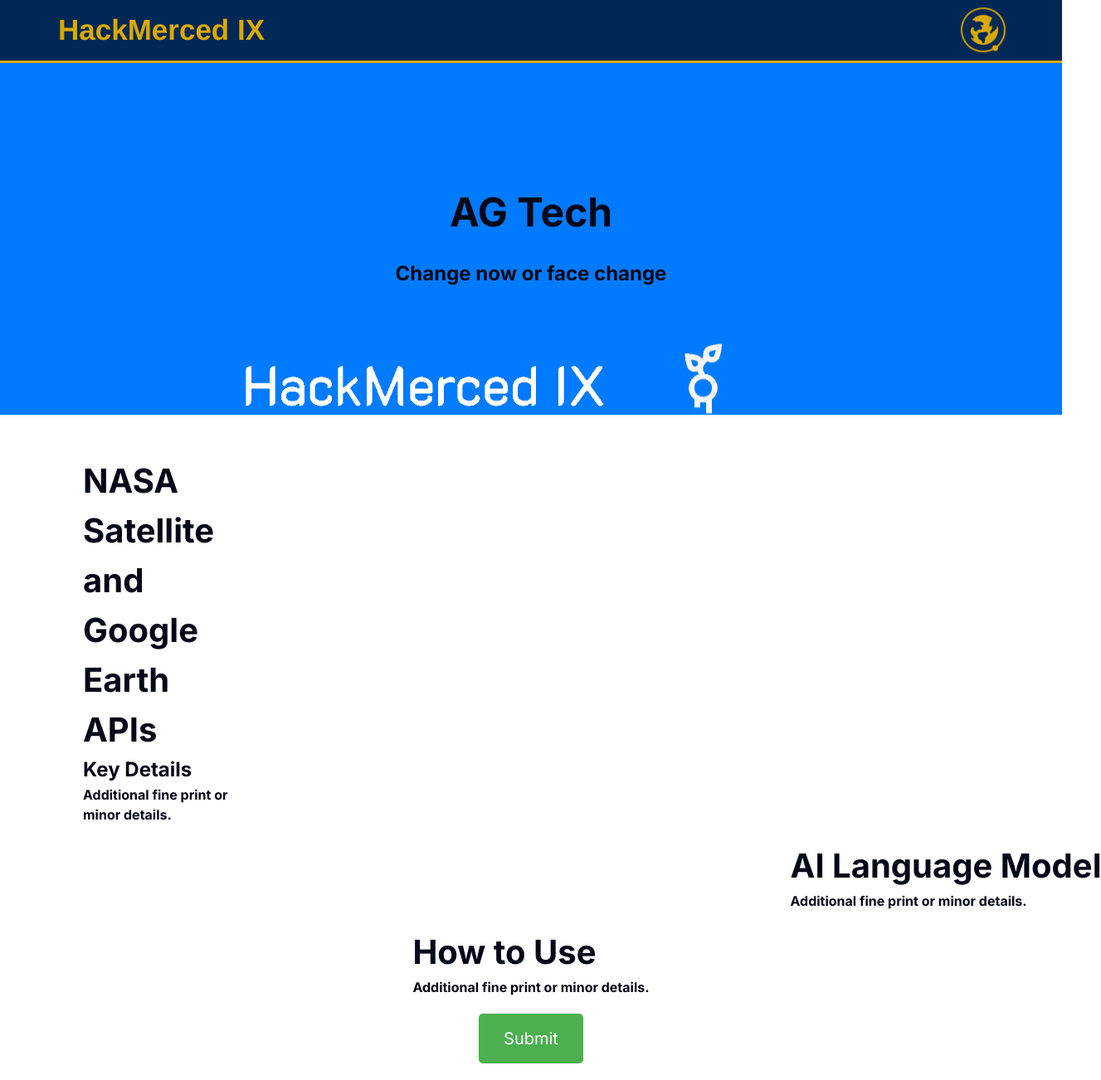
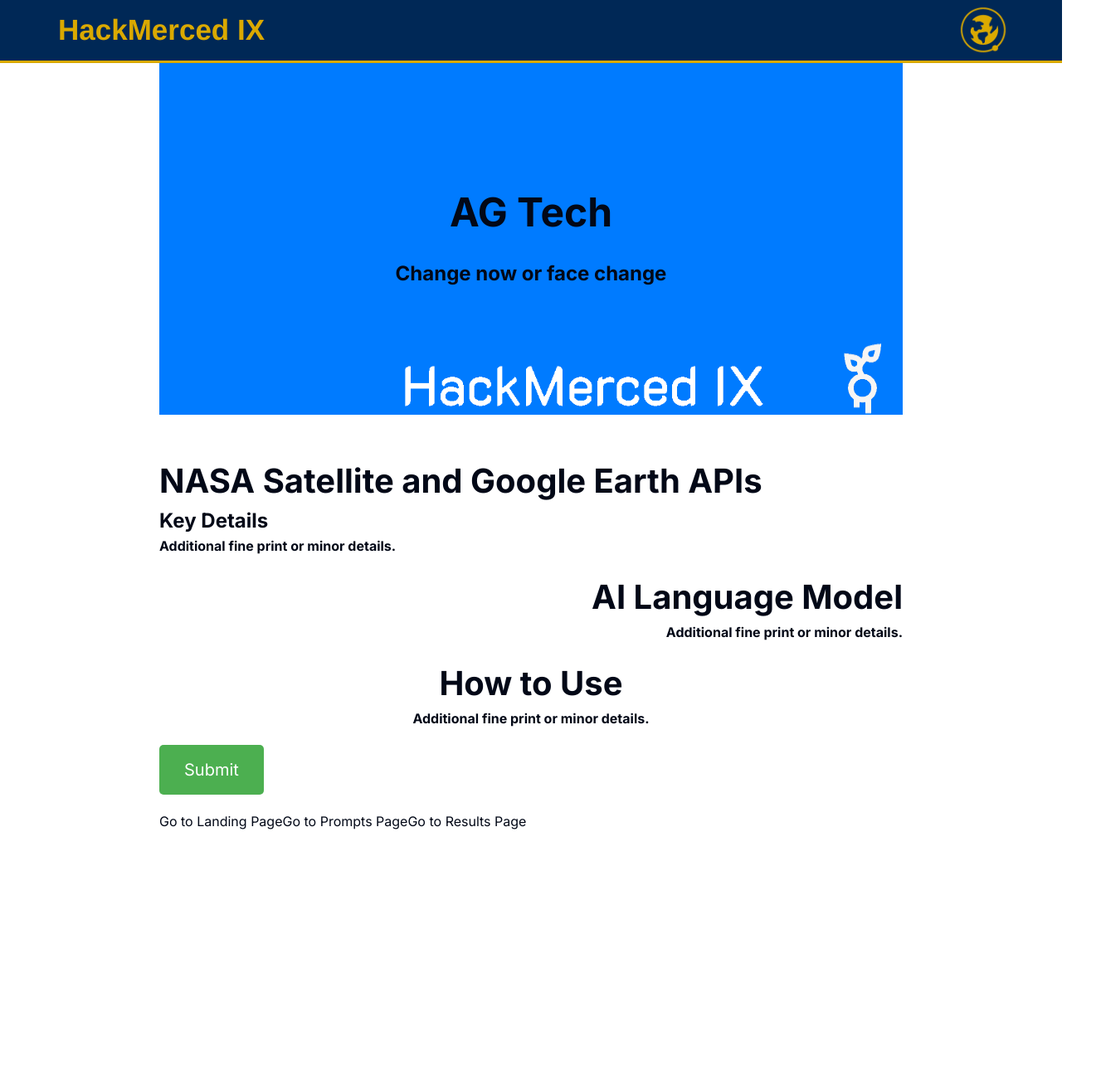
Before and after one commit to a1-Raza/Hack-Merced-Project, a Next.js app in the folder client/: page / in a window 1280 px wide. Shown: the whole page at 83% size, 1327 px wide, since content can reach past the window. After the commit the page ends 1002 px from the top, so only its background shows below. Built offline with nearby package versions, Linux system fonts and the light colour scheme.

Commit message:
Got basic conditional rendering working

```diff
--- a/client/app/landing.css
+++ /dev/null
@@ -1,215 +0,0 @@
-body {
-    font-family: 'Times New Roman', Times, serif;
-    display: flex;
-    flex-direction: column;
-    align-items: center;
-    height: 100vh;
-    margin-top: 100px;
-    background-color: rgba(240, 240, 240, 0.851);
-}
-
-header {
-    background: #002856; /* Merced Colors */
-    color: #DAA900; /* Golden text color */
-    width: 100%;
-    padding: 10px 20px;
-    box-sizing: border-box;
-    display: flex;
-    align-items: center;
-    position: fixed;
-    top: 0;
-    left: 0;
-    border-bottom: 3.5px solid #DAA900; /* Gold line under the navy box */
-}
-
-header h1 {
-    margin-left: 50px;
-    font-family: 'Helvetica', Times, sans-serif;
-    font-size: 35px;
-    font-weight: bold;
-}
-
-#headingText {
-    text-align: center;
-    font-size: 48px;
-    font-weight: bold;
-    margin-top: 20px; /* Adjusted margin */
-}
-
-#bigSubText {
-    text-align: center;
-    font-size: 24px;
-    font-weight: bold;
-    margin-top: 20px; /* Adjusted margin */
-}
-
-#promptForm {
-    display: flex;
-    flex-direction: column;
-    align-items: center;
-    justify-content: center;
-    margin-top: 20px; /* Adjusted margin */
-}
-
-.input-group {
-    display: flex;
-    width: 100%;
-    justify-content: center; /* Center the input groups */
-}
-
-.promptInput {
-    width: 390px; /* Slightly increased width for the input */
-    height: 50px; /* Adjusted height for the input */
-    border-radius: 5px;
-    padding: 15px; /* Adjusted padding */
-    font-size: 20px; /* Adjusted font size */
-    margin: 10px; /* Adjusted margin */
-    border: 1px solid #ccc;
-    transition: border-color 0.3s ease;
-}
-
-.promptInput:focus {
-    border-color: #007bff; /* Change border color on focus */
-}
-
-.promptInput::placeholder {
-    color: #999; /* Light gray color */
-    transition: color 0.3s ease; /* Smooth transition for placeholder color */
-}
-
-.promptInput:focus::placeholder {
-    color: transparent; /* Make placeholder text transparent on focus */
-}
-
-#promptSubmit {
-    background-color: #4CAF50;
-    color: white;
-    border: none;
-    padding: 15px 30px; /* Adjusted padding */
-    text-align: center;
-    text-decoration: none;
-    font-size: 20px; /* Adjusted font size */
-    border-radius: 5px;
-    cursor: pointer;
-    transition: background-color 0.3s ease, transform 0.3s ease; /* Smooth transitions */
-    margin-top: 20px; /* Adjusted margin */
-}
-
-#promptSubmit:hover {
-    background-color: #45a049;
-}
-
-.info-icon {
-    display: flex;
-    align-items: center;
-    margin-left: 10px; /* Adjusted margin */
-    cursor: pointer;
-}
-
-.info-icon i {
-    font-size: 24px;
-    color: #007bff; /* Blue color */
-}
-
-.info-box {
-    display: none;
-    position: absolute;
-    background-color: #f9f9f9; /* Light gray background color */
-    color: #000; /* Black color */
-    padding: 10px;
-    border-radius: 5px;
-    box-shadow: 0 0 10px rgba(0, 0, 0, 0.1); /* Box shadow */
-    z-index: 1;
-    width: 200px; /* Adjusted width */
-    top: 60px; /* Adjusted top position */
-    left: calc(100% + 20px); /* Adjusted left position */
-}
-
-.info-box::after {
-    content: "";
-    position: absolute;
-    top: 50%;
-    right: 100%;
-    margin-top: -5px; /* Half the height of the arrow */
-    border-width: 5px;
-    border-style: solid;
-    border-color: transparent #f9f9f9 transparent transparent; /* Transparent border on the left side */
-}
-
-#imageStack > :not(:last-child) {
-    margin-bottom: 20px;
-}
-#imageStack > :first-child {
-    margin-top: 35px;
-}
-
-#resultsItems {
-    display: flex;
-    padding: 20px;
-    background-color: wheat;
-}
-
-#gptOutput {
-
-    margin-left: 35px;
-    margin-top: 35px;
-    width: 300px;
-}
-
-#bigLandingBox {
-    text-align: center;
-    width: 100%; /* Adjusted width */
-    height: 500px;
-    margin-top: -100px;
-    padding-top: 200px;
-    background-color: #007bff; /* Blue color */
-}
-#hackmercedthing{
-    margin-left: 220px;
-    margin-top: 80px;
-    scale:0.75;
-}
-#agtechthing{
-   margin-left:800px;
-   margin-top:-134px;
-   scale: 0.5;
-}
-#centerlogos{
-    align-content: center;
-}
-#Nasaexplaining{
-    margin-right:1000px;
-    margin-left:100px;
-    font-size: 40px;
-    font-weight: bold;
-    margin-top:50px;
-}
-#AItalk{
-    margin-right:-900px;
-    margin-left:100px;
-    font-size: 40px;
-    font-weight: bold;
-    margin-top:20px;
-}
-#howtoo{
-    margin-right:100px;
-    margin-left:100px;
-    font-size: 40px;
-    font-weight: bold;
-    margin-top: 20px;
-}
-
-#startButton {
-    background-color: #4caf50;
-    color: white;
-    border: none;
-    padding: 15px 30px;
-    text-align: center;
-    text-decoration: none;
-    font-size: 20px;
-    border-radius: 5px;
-    cursor: pointer;
-    transition: background-color 0.3s ease, transform 0.3s ease;
-    margin-top: 20px;
-    margin-bottom: 20px;
-}
--- a/client/app/page.tsx
+++ b/client/app/page.tsx
@@ -1,68 +1,45 @@
 "use client";
 
-import React from 'react';
-import "./landing.css"; // Ensure this is the correct path to your CSS file
+import React, { useState } from 'react';
+import LandingPage from '@/components/landing_page/page';
+import PromptsPage from '@/components/prompts_page/page';
+import ResultsPage from '@/components/results_page/page';
 
-export default function Page() {
+type PageName = 'landing' | 'prompts' | 'results';
 
-  function animateButton() {
-    const button = document.getElementById('promptSubmit');
-    if (button) {
-      button.style.animation = 'shrink 0.5s forwards';
-      setTimeout(() => {
-        button.style.animation = '';
-      }, 500);
+function Project() {
+
+    const [currentPage, setCurrentPage] = useState('landing');
+    const changePage = (pageName: PageName) => {
+        setCurrentPage(pageName);
+    };
+
+    let currentPageComponent;
+    switch (currentPage) {
+        case 'landing':
+            currentPageComponent = <LandingPage />;
+            break;
+        case 'prompts':
+            currentPageComponent = <PromptsPage />;
+            break;
+        case 'results':
+            currentPageComponent = <ResultsPage />;
+            break;
+        default:
+            currentPageComponent = null; // Handle unknown page name
     }
-  };
 
+    return (
+        <div>
+            {/* Render the current page */}
+            {currentPageComponent}
 
-  return (
-    <>
-      <header>
-        <h1>HackMerced IX</h1>
-        <img src="/gold-orbit.png" alt="Globe picture" style={{ maxWidth: "60px", position: "absolute", top: "0", right: "65px", marginTop: "6px" }} />
-      </header>
+            {/* Buttons to change pages */}
+            <button onClick={() => changePage('landing')}>Go to Landing Page</button>
+            <button onClick={() => changePage('prompts')}>Go to Prompts Page</button>
+            <button onClick={() => changePage('results')}>Go to Results Page</button>
+        </div>
+    )
+}
 
-      <div id="bigLandingBox">
-        <section id="headingText">
-          AG Tech
-          <div id="bigSubText">Change now or face change</div>
-        </section>
-
-        <div id="centerlogos">
-          <img id="hackmercedthing" src="/hack_merced.png" alt="Hack Merced logo" />
-          <img id="agtechthing" src="/Agtech.png" alt="Ag Tech logo" />
-        </div>
-      </div>
-
-      <div id="Nasaexplaining">
-        <section className="APIs-used">
-          <h3>NASA Satellite and Google Earth APIs</h3>
-          {/* Adjusted the fontSize to a more reasonable value */}
-          <h4 style={{ fontSize: '24px' }}>Key Details</h4>
-          <p style={{ fontSize: '16px' }}>Additional fine print or minor details.</p>
-        </section>
-      </div>
-
-      <div id="AItalk">
-        <section className="APIs-used">
-          <h3>AI Language Model</h3>
-          {/* If there is content for h4, add it here */}
-          <p style={{ fontSize: '16px' }}>Additional fine print or minor details.</p>
-        </section>
-      </div>
-
-      <div id="howtoo">
-        <section className="APIs-used">
-          <h3>How to Use</h3>
-          {/* If there is content for h4, add it here */}
-          <p style={{ fontSize: '16px' }}>Additional fine print or minor details.</p>
-        </section>
-      </div>
-
-      <div>
-        <button id="startButton" type="submit" onClick={animateButton}>Submit</button>
-      </div>
-    </>
-  );
-}
+export default Project;
--- /dev/null
+++ b/client/components/landing_page/landing.css
@@ -0,0 +1,99 @@
+body {
+    font-family: 'Times New Roman', Times, serif;
+    display: flex;
+    flex-direction: column;
+    align-items: center;
+    height: 100vh;
+    margin-top: 100px;
+    background-color: rgba(240, 240, 240, 0.851);
+}
+
+header {
+    background: #002856; /* Merced Colors */
+    color: #DAA900; /* Golden text color */
+    width: 100%;
+    padding: 10px 20px;
+    box-sizing: border-box;
+    display: flex;
+    align-items: center;
+    position: fixed;
+    top: 0;
+    left: 0;
+    border-bottom: 3.5px solid #DAA900; /* Gold line under the navy box */
+}
+
+header h1 {
+    margin-left: 50px;
+    font-family: 'Helvetica', Times, sans-serif;
+    font-size: 35px;
+    font-weight: bold;
+}
+
+#landingLargeText {
+    text-align: center;
+    font-size: 48px;
+    font-weight: bold;
+    margin-top: 20px; /* Adjusted margin */
+}
+
+#landingMediumText {
+    text-align: center;
+    font-size: 24px;
+    font-weight: bold;
+    margin-top: 20px; /* Adjusted margin */
+}
+
+#bigLandingBox {
+    text-align: center;
+    width: 100%; /* Adjusted width */
+    height: 500px;
+    margin-top: -100px;
+    padding-top: 200px;
+    background-color: #007bff; /* Blue color */
+}
+#hackmercedthing{
+    margin-left: 220px;
+    margin-top: 80px;
+    scale:0.75;
+}
+#agtechthing{
+   margin-left:800px;
+   margin-top:-134px;
+   scale: 0.5;
+}
+#centerlogos{
+    align-content: center;
+}
+#Nasaexplaining{
+    text-align: left;
+    font-size: 40px;
+    font-weight: bold;
+    margin-top:50px;
+}
+#AItalk{
+    text-align: right;
+    font-size: 40px;
+    font-weight: bold;
+    margin-top:20px;
+}
+#howtoo{
+    text-align: center;
+    font-size: 40px;
+    font-weight: bold;
+    margin-top: 20px;
+}
+
+#startButton {
+    background-color: #4caf50;
+    color: white;
+    border: none;
+    padding: 15px 30px;
+    text-align: center;
+    text-decoration: none;
+    font-size: 20px;
+    border-radius: 5px;
+    cursor: pointer;
+    transition: background-color 0.3s ease, transform 0.3s ease;
+    margin-top: 20px;
+    margin-bottom: 20px;
+}
--- /dev/null
+++ b/client/components/landing_page/page.tsx
@@ -0,0 +1,67 @@
+"use client";
+import React from 'react';
+import "./landing.css"; // Ensure this is the correct path to your CSS file
+
+export default function LandingPage() {
+
+  function animateButton() {
+    const button = document.getElementById('promptSubmit');
+    if (button) {
+      button.style.animation = 'shrink 0.5s forwards';
+      setTimeout(() => {
+        button.style.animation = '';
+      }, 500);
+    }
+  };
+
+
+  return (
+    <>
+      <header>
+        <h1>HackMerced IX</h1>
+        <img src="/gold-orbit.png" alt="Globe picture" style={{ maxWidth: "60px", position: "absolute", top: "0", right: "65px", marginTop: "6px" }} />
+      </header>
+
+      <div id="bigLandingBox">
+        <section id="landingLargeText">
+          AG Tech
+          <div id="landingMediumText">Change now or face change</div>
+        </section>
+
+        <div id="centerlogos">
+          <img id="hackmercedthing" src="/hack_merced.png" alt="Hack Merced logo" />
+          <img id="agtechthing" src="/Agtech.png" alt="Ag Tech logo" />
+        </div>
+      </div>
+
+      <div id="Nasaexplaining">
+        <section className="APIs-used">
+          <h3>NASA Satellite and Google Earth APIs</h3>
+          {/* Adjusted the fontSize to a more reasonable value */}
+          <h4 style={{ fontSize: '24px' }}>Key Details</h4>
+          <p style={{ fontSize: '16px' }}>Additional fine print or minor details.</p>
+        </section>
+      </div>
+
+      <div id="AItalk">
+        <section className="APIs-used">
+          <h3>AI Language Model</h3>
+          {/* If there is content for h4, add it here */}
+          <p style={{ fontSize: '16px' }}>Additional fine print or minor details.</p>
+        </section>
+      </div>
+
+      <div id="howtoo">
+        <section className="APIs-used">
+          <h3>How to Use</h3>
+          {/* If there is content for h4, add it here */}
+          <p style={{ fontSize: '16px' }}>Additional fine print or minor details.</p>
+        </section>
+      </div>
+
+      <div>
+        <button id="startButton" type="submit" onClick={animateButton}>Submit</button>
+      </div>
+    </>
+  );
+}
--- a/client/app/prompt_intake/page.tsx
+++ b/client/components/prompts_page/page.tsx
@@ -13,7 +13,7 @@
     text: string,
 }
 
-export default function Prompts() {
+export default function PromptsPage() {
     const [showInfo, setShowInfo] = useState(false);
     const [latitude, setLatitude] = useState('');
     const [longitude, setLongitude] = useState('');
```
Also changed, not shown: client/components/results_page/page.tsx (renamed from client/app/results/page.tsx, +3 -4 lines), client/components/prompts_page/prompts.css (renamed from client/app/prompt_intake/prompts.css), client/components/results_page/results.css (renamed from client/app/results/results.css).
